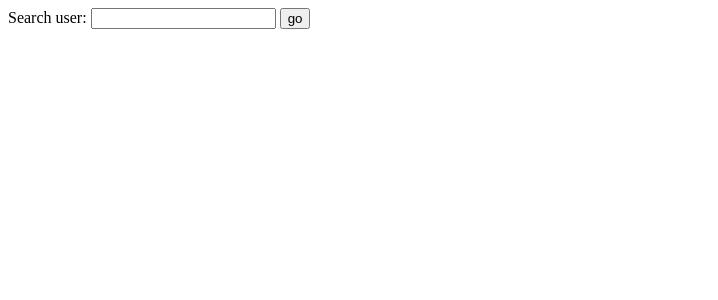
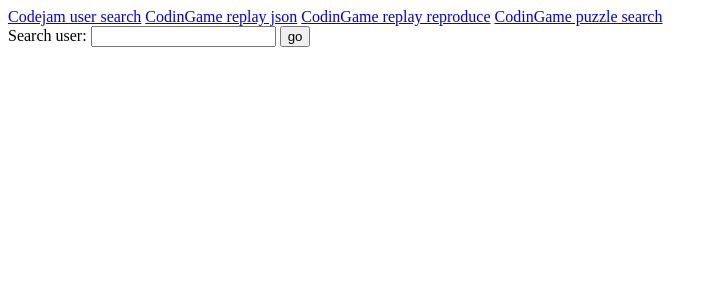
Before and after one commit to eulerscheZahl/CG-Tools, a Django app: page /codejam/search/ in a window 1280 px wide. Shown: the top 300 px of the page, without its empty margins (0-718 px from the left). Run offline with Django 3.2, Linux system fonts and the light colour scheme; some libraries are stand-ins or nearby versions.

Commit message:
added navigation links

```diff
--- a/replays/parse_replay.py
+++ b/replays/parse_replay.py
@@ -27,7 +27,7 @@ def load_replay(id):
     s = json.dumps(data)
     if 'circle.png' in s and 'cross.png' in s:
         return tic_tac_toe.parse(data['success'])
-    raise Exception('game not supported: ' + game.split('\n')[1] + '</br></br></br>' + s)
+    raise Exception(s)
 
 def reproduce_replay(id):
     data = get_data(id)
--- a/templates/base.html
+++ b/templates/base.html
@@ -7,6 +7,7 @@
 </head>
 <body>
     {% block content %}
+    {% include "header.html" %}
     <script>
     function copyDivToClipboard(divInit, divRound) {
         var input = document.getElementById(divInit).innerHTML;
--- a/templates/codejam_base.html
+++ b/templates/codejam_base.html
@@ -8,6 +8,7 @@
 </head>
 <body>
     {% block content %}
+    {% include "header.html" %}
 
     <form action="" method="post">
         {% csrf_token %}
--- /dev/null
+++ b/templates/header.html
@@ -0,0 +1,4 @@
+<a href="{% url 'codejam_index' %}">Codejam user search</a>
+<a href="{% url 'detail' replay_id=467332804 %}">CodinGame replay json</a>
+<a href="{% url 'reprod' replay_id=467332804 %}">CodinGame replay reproduce</a>
+<a href="{% url 'puzzle_index' %}">CodinGame puzzle search</a>
--- a/templates/puzzle_base.html
+++ b/templates/puzzle_base.html
@@ -10,6 +10,7 @@
 </head>
 <body>
     {% block content %}
+    {% include "header.html" %}
 
     <form action="" method="post">
         {% csrf_token %}
--- a/templates/reprod.html
+++ b/templates/reprod.html
@@ -9,6 +9,7 @@
 
 <body>
     {% block content %}
+    {% include "header.html" %}
 
     <form action="" method="post">
         {% csrf_token %}
```
